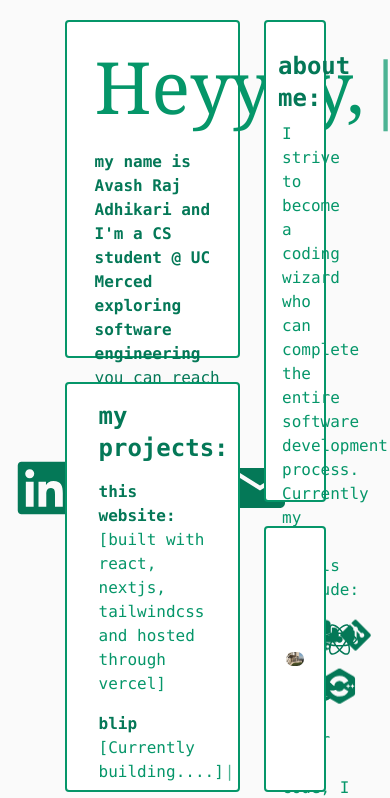
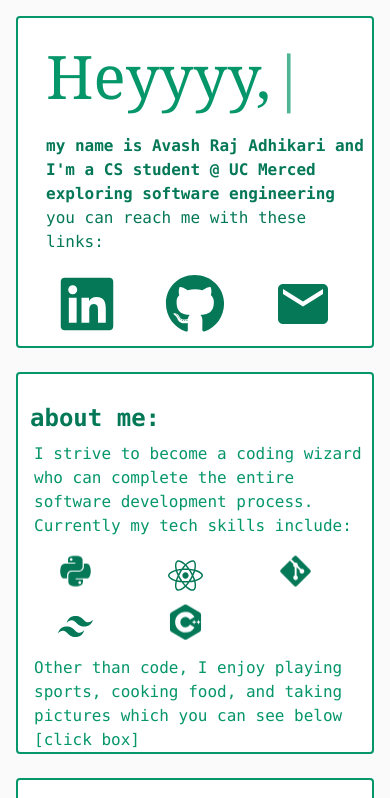
Before and after one commit to avashraj/personalsite, a Next.js app: page / in a window 390 px wide. Shown: the top 798 px of the page. Built offline with nearby package versions, Linux system fonts and the light colour scheme.

Commit message:
mobile look

```diff
--- a/app/page.js
+++ b/app/page.js
@@ -13,9 +13,9 @@ export default function Home() {
 
   const photoList = ['getty.JPG','home.JPG','mystuff.JPG'];
   return (
-    <div className="grid grid-cols-12 grid-rows-12 h-screen mx-9 my-5 gap-6">
-      <div className="border-2 border-emerald-600 col-start-2 col-end-9 row-start-1 row-end-6 justify-center div-seashell rounded">
-        <div className="flex justify-start content-center text-7xl m-7 text-emerald-600 font-serif font-normal">
+    <div className="grid gap-6 m-4 xl:grid-cols-12 xl:grid-rows-12 xl:h-screen xl:mx-9 xl:my-5 xl:gap-6">
+      <div className="border-2 border-emerald-600 xl:col-start-2 xl:col-end-9 xl:row-start-1 xl:row-end-6 justify-center div-seashell rounded">
+        <div className="flex justify-start content-center text-6xl xl:text-7xl m-7 text-emerald-600 font-serif font-normal">
           <Typewriter
             options={{
               strings: ['Heyyyy,','Helloo,','Wazaah,'],
@@ -33,14 +33,14 @@ export default function Home() {
         <div className="text-1xl text-emerald-700 flex justify-start ml-7 align-top font-mono font-semi-bold">
           <p>you can reach me with these links:</p>
         </div>
-        <div className="flex justify-center content-center mt-5">
+        <div className="flex justify-center content-center mt-5 mb-3">
         <div className="mx-6 hover:opacity-80 "><Link href= "https://www.linkedin.com/in/avash-adhikari-514856239/"><FaLinkedin color="#047857" size={60} title="Linkedin"/></Link> </div>
         <div className="mx-6 hover:opacity-80"><Link href = "https://github.com/avashraj"> <FaGithub color="#047857" size={60}/></Link></div>
         <div className="mx-6 hover:opacity-80"><Link href = "mailto:avashraj328@gmail.com?subject=Mail from website"><MdEmail color="#047857" size={60}/></Link></div>
         </div>
       </div>
 
-      <div className="border-2 border-emerald-600 col-start-9 col-end-12 row-start-1 row-end-8 flex flex-col justify-start pt-5 div-seashell rounded">
+      <div className="border-2 border-emerald-600 xl:col-start-9 xl:col-end-12 xl:row-start-1 xl:row-end-8 flex flex-col justify-start pt-5 div-seashell rounded">
         <h1 className="text-2xl text-emerald-700 flex justify-start mb-2 mt-2 ml-3 font-mono font-bold">about me:</h1>
         <p className="text-1xl text-emerald-600 flext justify-start font-mono ml-4"> I strive to become a coding wizard who can complete the entire software development process. Currently my tech skills include: </p>
         <div className="grid grid-cols-3 gap-4 mt-5 ml-10">
@@ -50,11 +50,11 @@ export default function Home() {
           <div className=''><SiTailwindcss color="#047857" size={35}/></div>
           <div className='animate-bounce'> <SiCplusplus color="#047857" size={35}/> </div>
         </div>
-        <p className="text-1xl text-emerald-600 flex justify-start font-mono ml-4 mt-5">Other than code, I enjoy playing sports, cooking food, and taking pictures which you can see below [click box]</p>
+        <p className="text-1xl text-emerald-600 flex justify-start font-mono ml-4 mt-3">Other than code, I enjoy playing sports, cooking food, and taking pictures which you can see below [click box]</p>
 
       </div>
 
-      <div className="border-2 border-emerald-600 rounded col-start-2 col-end-9 row-start-6 row-end-12 flex flex-col div-seashell">
+      <div className="border-2 border-emerald-600 rounded xl:col-start-2 xl:col-end-9 xl:row-start-6 xl:row-end-12 flex flex-col div-seashell">
           <h1 className="text-2xl text-emerald-700 flex justify-start mt-4 ml-8 font-mono font-bold ">my projects:</h1>
           <div className="grid grid-cols-1 gap-4 mt-4">
             <div className="mx-4 hover:border-2 hover:border-emerald-400 hover:rounded"><Link href="https://github.com/avashraj/personalsite">
@@ -79,7 +79,7 @@ export default function Home() {
 
       </div>
 
-      <div className="relative border-2 border-emerald-600 rounded col-start-9 col-end-12 row-start-8 row-end-12 flex justify-center items-center div-seashell">
+      <div className="relative border-2 border-emerald-600 rounded xl:col-start-9 xl:col-end-12 xl:row-start-8 lg:row-end-12 flex justify-center items-center div-seashell">
         <Link href="/photog"><PhotoCarousel className='m-3' photoList={photoList} /> </Link>
       </div>
     </div>
```
